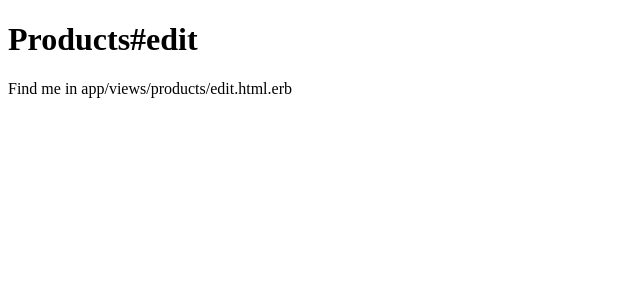
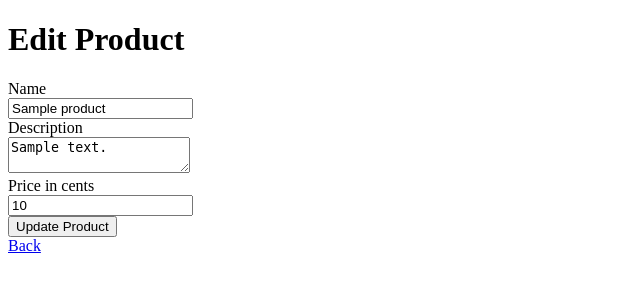
Before and after one commit to bmackin/javascript_rainforest, a Rails app: page /products/1/edit in a window 1280 px wide. Shown: the top 300 px of the page, without its empty margins (0-640 px from the left). Run offline with Rails 7, Linux system fonts and the light colour scheme; tables that the repository leaves empty hold one stand-in row (values such as "Sample post"); style sheets or scripts are compiled from the project's sources; some libraries are stand-ins or nearby versions.

Commit message:
Generating the products controller and views

```diff
--- a/app/controllers/products_controller.rb
+++ b/app/controllers/products_controller.rb
@@ -17,6 +17,7 @@ class ProductsController < ApplicationController
 
   def create
     @product = Product.new(product_params)
+
     if @product.save
       redirect_to products_url
     else
@@ -26,6 +27,7 @@ class ProductsController < ApplicationController
 
   def update
     @product = Product.find(params[:id])
+
     if @product.update_attributes(product_params)
       redirect_to product_path(@product)
     else
@@ -43,5 +45,4 @@ class ProductsController < ApplicationController
   def product_params
     params.require(:product).permit(:name, :description, :price_in_cents)
   end
-
 end
--- a/app/views/products/_form.html.erb
+++ b/app/views/products/_form.html.erb
@@ -1,15 +1,15 @@
 <%= form_for(@product) do |f| %>
 
   <div class="field">
-	<%= f.label :name %><br/>
+    <%= f.label :name %><br />
     <%= f.text_field :name %>
   </div>
   <div class="field">
-	<%= f.label :description %><br/>
+    <%= f.label :description %><br />
     <%= f.text_area :description %>
   </div>
   <div class="field">
-	<%= f.label :price_in_cents %><br/>
+    <%= f.label :price_in_cents %><br />
     <%= f.number_field :price_in_cents %>
   </div>
   <div class="actions">
--- a/app/views/products/edit.html.erb
+++ b/app/views/products/edit.html.erb
@@ -1,2 +1,6 @@
-<h1>Products#edit</h1>
-<p>Find me in app/views/products/edit.html.erb</p>
+<h1>Edit Product</h1>
+
+<%= render 'form' %>
+
+
+<%= link_to 'Back', products_path %>
--- a/app/views/products/new.html.erb
+++ b/app/views/products/new.html.erb
@@ -1,5 +1,6 @@
 <h1>New Product</h1>
 
-<%=  render 'form' %>
+<%= render 'form' %>
+
 
 <%= link_to 'Back', products_path %>
```
Lines whose indentation alone changed are shown as unchanged.
